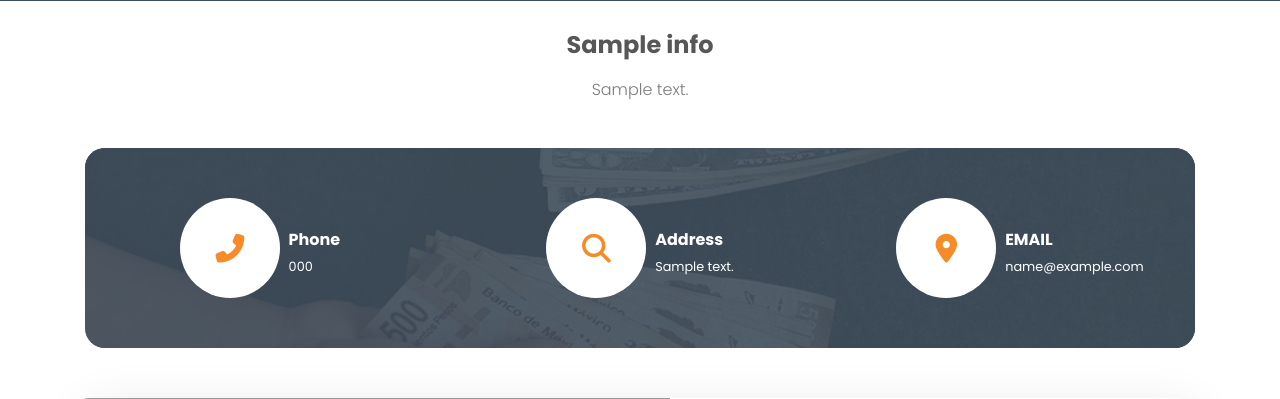
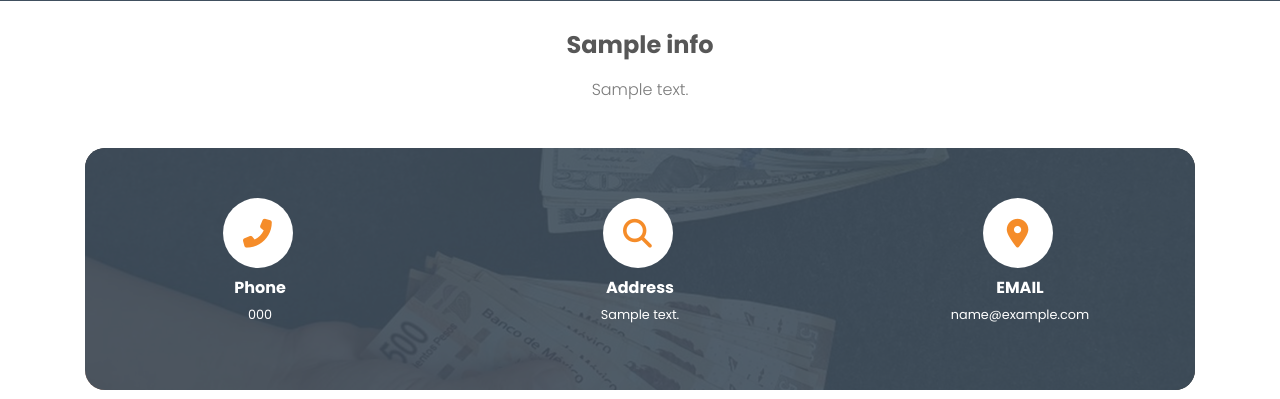
Before and after one commit to Mostacosta/lari-exchange_, a Django app: page /contact in a window 1280 px wide. Shown: the part 223-622 px from the top of the page. Run offline with Django 3.2, Linux system fonts and the light colour scheme; tables that the repository leaves empty hold one stand-in row (values such as "Sample post"); some libraries are stand-ins or nearby versions; some web fonts are replaced; grey boxes are pictures that could not be loaded.

Commit message:
mesgpredep

```diff
--- a/lari_site/static/css/style-ar.css
+++ b/lari_site/static/css/style-ar.css
@@ -153,4 +153,9 @@ body {
     top: 16px;
     transform: rotate(180deg);
 }
+
+.faq-info .faq-box .content #accordion i, .faq-info .faq-box .content #accordiontwo i {
+    left: 15px;
+    right: initial;
+}
 /*# sourceMappingURL=style-en.css.map */
--- a/lari_site/static/css/style.css
+++ b/lari_site/static/css/style.css
@@ -1197,9 +1197,9 @@ body.overlay-opened {
   border-radius: 50%;
   margin-right: 5px;
   display: inline-block;
-  height: 100px;
-  width: 100px;
-  line-height: 100px;
+  height: 70px;
+  width: 70px;
+  line-height: 70px;
   vertical-align: super;
 }
 .contact-info .contactinfo-box .contactinfo-col .icon-circled i {
@@ -1208,9 +1208,9 @@ body.overlay-opened {
   line-height: inherit;
 }
 .contact-info .contactinfo-box .contactinfo-col .contactinfo-text {
-  text-align: left;
-  display: inline-block;
-  vertical-align: middle;
+  text-align: center;
+  display: block;
+  margin-top: 10px;
 }
 .contact-info .contactinfo-box .contactinfo-col .contactinfo-text h6 {
   font-weight: bold;
--- a/lari_site/templates/base.html
+++ b/lari_site/templates/base.html
@@ -82,7 +82,7 @@ function changeAmount(){
      <header id="lari-header" class="w-100">
         <nav class="navbar navbar-expand-lg navbar-light bg-light container">
             <a class="navbar-brand" href="{%url 'home'%}">
-                <img src="{%static 'images/logo-1.png'%}" alt="Lari Exchange">
+                <img src="{%static 'images/Lari-AR-logo.png'%}" alt="Lari Exchange">
             </a>
             <div class="collapse navbar-collapse" id="navbarSupportedContent">
                 <div class="ml-auto my-2 my-lg-0 d-flex align-items-center">
@@ -203,7 +203,7 @@ function changeAmount(){
                 <div class="col-md-4">
                     <div class="about-footer">
                         <div class="white-logo">
-                            <img src="{% static 'images/logo-1-wht.png' %}" alt="" class="wow fadeInUp" data-wow-duration="1s"
+                            <img src="{% static 'images/Lari-AR-logo-white.png' %}" alt="" class="wow fadeInUp" data-wow-duration="1s"
                                 data-wow-delay="0s">
                         </div>
                         <p class="about-footer-desc wow fadeInUp" data-wow-duration="1s" data-wow-delay="0.25s">
@@ -264,7 +264,7 @@ function changeAmount(){
 
     <div class="overlay" id="overlay">
         <div class="menu-logo">
-            <img src="{% static 'images/logo-1-wht.png'%}" alt="">
+            <img src="{% static 'images/Lari-AR-logo-white.png'%}" alt="">
         </div>
         <nav class="overlay-menu">
             <ul>
```
Also changed, not shown: lari_site/lari_site/static/images/Lari-AR-logo-white.png (added), lari_site/lari_site/static/images/Lari-AR-logo.png (added), lari_site/static/images/Lari-AR-logo-white.png (added), lari_site/static/images/Lari-AR-logo.png (added).
